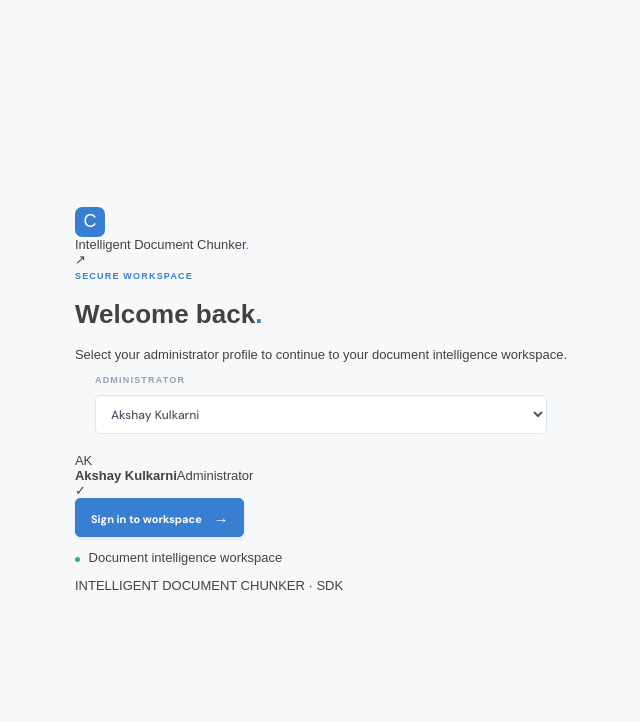
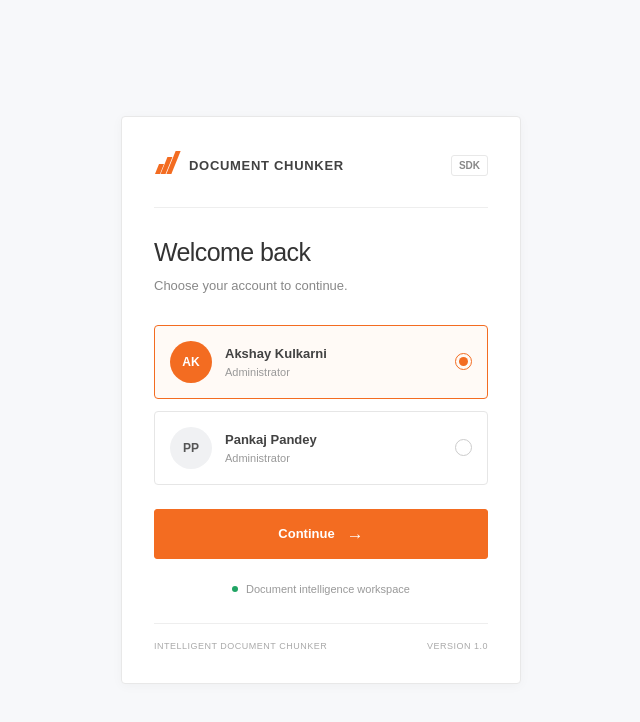
Before and after one commit to helloakshay04/gp_intelligent_document_chunker, an Angular app in the folder frontend/: page / in a window 1280 px wide. Shown: the top 722 px of the page, without its empty margins (319-959 px from the left). Built offline with nearby package versions, Linux system fonts and the light colour scheme.

Commit message:
Update app.component.ts

```diff
--- a/frontend/src/app/app.component.ts
+++ b/frontend/src/app/app.component.ts
@@ -40,86 +40,104 @@ interface ApiResult {
   standalone: true,
   imports: [CommonModule, FormsModule],
   template: `
-    <!-- LOGIN SCREEN -->
+    <!-- KITE-INSPIRED ADMIN LOGIN -->
     <div class="login-screen" *ngIf="!isLoggedIn">
-      <div class="login-background login-orb-one"></div>
-      <div class="login-background login-orb-two"></div>
+      <div class="kite-login-card">
 
-      <div class="login-card">
-        <div class="login-brand">
-          <div class="brand-mark">C</div>
-          <span>
-            Intelligent Document Chunker<span class="brand-dot">.</span>
+        <div class="kite-brand">
+          <div class="kite-logo">
+            <span></span>
+            <span></span>
+            <span></span>
+          </div>
+
+          <span class="kite-brand-name">
+            DOCUMENT CHUNKER
           </span>
+
+          <span class="kite-version">SDK</span>
         </div>
 
-        <div class="login-icon">↗</div>
+        <div class="kite-divider"></div>
 
-        <div class="login-heading">
-          <span class="eyebrow">SECURE WORKSPACE</span>
-          <h1>
-            Welcome back<span class="brand-dot">.</span>
-          </h1>
-          <p>
-            Select your administrator profile to continue
-            to your document intelligence workspace.
-          </p>
+        <div class="kite-heading">
+          <h1>Welcome back</h1>
+          <p>Choose your account to continue.</p>
         </div>
 
-        <div class="form-group login-form-group">
-          <label for="adminSelect">ADMINISTRATOR</label>
+        <div class="admin-options">
 
-          <select
-            id="adminSelect"
-            name="adminSelect"
-            [(ngModel)]="selectedAdmin"
+          <button
+            type="button"
+            class="admin-option"
+            [class.selected]="selectedAdmin === 'Akshay Kulkarni'"
+            [attr.aria-pressed]="selectedAdmin === 'Akshay Kulkarni'"
+            (click)="selectAdmin('Akshay Kulkarni')"
           >
-            <option value="Akshay Kulkarni">
-              Akshay Kulkarni
-            </option>
-            <option value="Pankaj Pandey">
-              Pankaj Pandey
-            </option>
-          </select>
+            <span class="kite-avatar">AK</span>
+
+            <span class="admin-details">
+              <strong>Akshay Kulkarni</strong>
+              <small>Administrator</small>
+            </span>
+
+            <span class="selection-indicator">
+              <span></span>
+            </span>
+          </button>
+
+          <button
+            type="button"
+            class="admin-option"
+            [class.selected]="selectedAdmin === 'Pankaj Pandey'"
+            [attr.aria-pressed]="selectedAdmin === 'Pankaj Pandey'"
+            (click)="selectAdmin('Pankaj Pandey')"
+          >
+            <span class="kite-avatar">PP</span>
+
+            <span class="admin-details">
+              <strong>Pankaj Pandey</strong>
+              <small>Administrator</small>
+            </span>
+
+            <span class="selection-indicator">
+              <span></span>
+            </span>
+          </button>
+
         </div>
 
-        <div class="selected-admin">
-          <div class="admin-avatar">
-            {{ getAdminInitials() }}
-          </div>
-
-          <div class="selected-admin-info">
-            <strong>{{ selectedAdmin }}</strong>
-            <span>Administrator</span>
-          </div>
-
-          <span class="admin-check">✓</span>
-        </div>
+        <p class="login-error" *ngIf="error">
+          {{ error }}
+        </p>
 
         <button
           type="button"
-          class="btn-primary login-button"
+          class="kite-continue"
           [disabled]="!selectedAdmin"
           (click)="login()"
         >
-          Sign in to workspace <span>→</span>
+          Continue <span>→</span>
         </button>
 
-        <p class="login-disclaimer">
-          <span class="tiny-green-dot"></span>
+        <div class="kite-security">
+          <span class="security-dot"></span>
           Document intelligence workspace
-        </p>
+        </div>
 
-        <div class="login-footer">
-          INTELLIGENT DOCUMENT CHUNKER · SDK
+        <div class="kite-footer">
+          <span>INTELLIGENT DOCUMENT CHUNKER</span>
+          <span>VERSION 1.0</span>
         </div>
+
       </div>
     </div>
 
-    <!-- EXISTING DOCUMENT CHUNKER DASHBOARD -->
+    <!-- MAIN APPLICATION -->
     <div class="app-shell" *ngIf="isLoggedIn">
 
       <header class="topbar">
+
         <div class="brand">
           <div class="brand-mark">C</div>
 
@@ -131,8 +149,14 @@ interface ApiResult {
         </div>
 
         <div class="top-actions">
-          <span class="status-dot"></span>
-          <span>Workspace</span>
+          <span
+            class="status-dot"
+            [class.status-offline]="healthStatus !== '200'"
+          ></span>
+
+          <span>
+            {{ healthStatus === '200' ? 'Connected' : 'API status unknown' }}
+          </span>
 
           <span class="divider"></span>
 
@@ -146,10 +170,7 @@ interface ApiResult {
           </button>
 
           <div class="user-profile" [title]="selectedAdmin">
-            <span class="avatar">
-              {{ getAdminInitials() }}
-            </span>
-
+            <span class="avatar">{{ getAdminInitials() }}</span>
             <span class="user-name">{{ selectedAdmin }}</span>
 
             <button
@@ -162,9 +183,11 @@ interface ApiResult {
             </button>
           </div>
         </div>
+
       </header>
 
       <aside class="sidebar">
+
         <div class="nav-caption">WORKSPACE</div>
 
         <button
@@ -181,7 +204,7 @@ interface ApiResult {
           type="button"
           class="nav-item"
           [class.active]="activeTab === 'history'"
-          (click)="activeTab = 'history'; showHistoryNotice()"
+          (click)="showHistoryNotice()"
         >
           <span class="nav-icon">◷</span>
           Processing history
@@ -190,11 +213,13 @@ interface ApiResult {
         <div class="side-bottom">
           <div class="version">DOCUMENT CHUNKER · SDK</div>
         </div>
+
       </aside>
 
       <main class="main-content">
 
         <div class="page-heading">
+
           <div>
             <div class="eyebrow">
               DOCUMENT INTELLIGENCE / CHUNKING
@@ -214,6 +239,7 @@ interface ApiResult {
             <span class="tiny-green-dot"></span>
             Workspace active
           </div>
+
         </div>
 
         <!-- METRICS -->
@@ -239,7 +265,11 @@ interface ApiResult {
             <div class="metric-label">CHUNK COUNT</div>
 
             <div class="metric-value">
-              {{ result?.total_chunks ?? (result ? result.chunks.length : '—') }}
+              {{
+                result
+                  ? (result.total_chunks ?? result.chunks.length)
+                  : '—'
+              }}
             </div>
 
             <div class="metric-foot">
@@ -288,10 +318,9 @@ interface ApiResult {
 
         </div>
 
-        <!-- WORKSPACE -->
+        <!-- CONFIGURATION AND OUTPUT -->
         <div class="workspace-grid">
 
-          <!-- CONFIGURATION PANEL -->
           <section class="panel config-panel">
 
             <div class="panel-header">
@@ -442,7 +471,7 @@ interface ApiResult {
 
           </section>
 
-          <!-- RESULTS PANEL -->
+          <!-- RESULTS -->
           <section class="panel results-panel">
 
             <div class="panel-header">
@@ -455,6 +484,7 @@ interface ApiResult {
               </div>
 
               <div class="output-actions" *ngIf="result">
+
                 <button
                   type="button"
                   class="small-btn"
@@ -470,6 +500,7 @@ interface ApiResult {
                 >
                   ↓ Export
                 </button>
+
               </div>
             </div>
 
@@ -504,13 +535,14 @@ interface ApiResult {
 
             </div>
 
-            <!-- RESULTS -->
+            <!-- GENERATED CHUNKS -->
             <div *ngIf="result" class="result-content">
 
               <div class="result-summary">
 
                 <div>
                   <span class="result-kicker">DOCUMENT</span>
+
                   <strong>
                     {{ result.document?.filename || file?.name }}
                   </strong>
@@ -518,6 +550,7 @@ interface ApiResult {
 
                 <div>
                   <span class="result-kicker">CHUNKS</span>
+
                   <strong>
                     {{ result.total_chunks ?? result.chunks.length }}
                   </strong>
@@ -525,6 +558,7 @@ interface ApiResult {
 
                 <div>
                   <span class="result-kicker">MODE</span>
+
                   <strong>
                     {{ isPreview ? 'Preview' : 'Full run' }}
                   </strong>
@@ -609,7 +643,9 @@ interface ApiResult {
           <span>
             <i></i>
             CHUNKING API
-            <b>{{ healthStatus === '200' ? 'OPERATIONAL' : 'UNVERIFIED' }}</b>
+            <b>
+              {{ healthStatus === '200' ? 'OPERATIONAL' : 'UNVERIFIED' }}
+            </b>
           </span>
         </footer>
 
@@ -641,7 +677,19 @@ export class AppComponent {
 
   constructor(private http: HttpClient) {}
 
-  // ADMIN LOGIN
+  // ADMIN SELECTION
+
+  selectAdmin(name: string): void {
+    if (
+      name !== 'Akshay Kulkarni' &&
+      name !== 'Pankaj Pandey'
+    ) {
+      return;
+    }
+
+    this.selectedAdmin = name;
+    this.error = '';
+  }
 
   getAdminInitials(): string {
     return this.selectedAdmin
@@ -656,22 +704,28 @@ export class AppComponent {
       this.selectedAdmin !== 'Akshay Kulkarni' &&
       this.selectedAdmin !== 'Pankaj Pandey'
     ) {
-      this.error = 'Please select a valid administrator.';
+      this.error = 'Please select an administrator.';
       return;
     }
 
     this.isLoggedIn = true;
     this.error = '';
     this.notice = '';
+    this.activeTab = 'chunk';
   }
 
   logout(): void {
     this.isLoggedIn = false;
     this.error = '';
     this.notice = '';
+    this.result = null;
+    this.file = null;
+    this.busy = false;
+    this.activeTab = 'chunk';
   }
 
   showHistoryNotice(): void {
+    this.activeTab = 'history';
     this.notice =
       'Processing history is not connected to a history API yet.';
   }
@@ -685,10 +739,8 @@ export class AppComponent {
     this.result = null;
     this.error = '';
     this.notice = '';
-
-    if (this.file) {
-      this.activeTab = 'chunk';
-    }
+    this.isPreview = false;
+    this.activeTab = 'chunk';
   }
 
   formatSize(bytes: number): string {
@@ -703,7 +755,7 @@ export class AppComponent {
     return `${(bytes / 1048576).toFixed(2)} MB`;
   }
 
-  // DOCUMENT CHUNKING
+  // CHUNKING API
 
   run(preview: boolean): void {
     if (!this.file || this.busy) {
@@ -713,8 +765,13 @@ export class AppComponent {
     const size = Number(this.chunkSize);
     const overlapValue = Number(this.overlap);
 
-    if (!Number.isFinite(size) || size < 100 || size > 10000) {
-      this.error = 'Chunk size must be between 100 and 10,000.';
+    if (
+      !Number.isFinite(size) ||
+      size < 100 ||
+      size > 10000
+    ) {
+      this.error =
+        'Chunk size must be between 100 and 10,000.';
       return;
     }
 
@@ -752,7 +809,9 @@ export class AppComponent {
       next: data => {
         this.result = {
           ...data,
-          chunks: Array.isArray(data?.chunks) ? data.chunks : []
+          chunks: Array.isArray(data?.chunks)
+            ? data.chunks
+            : []
         };
 
         this.isPreview = preview;
@@ -781,7 +840,7 @@ export class AppComponent {
     });
   }
 
-  // CHUNK METADATA
+  // METADATA
 
   metadataEntries(
     meta?: Record<string, unknown>
@@ -795,7 +854,7 @@ export class AppComponent {
       .map(([key, value]) => [key, String(value)]);
   }
 
-  // JSON EXPORT
+  // DOWNLOAD JSON
 
   downloadJson(): void {
     if (!this.result) {
@@ -824,6 +883,8 @@ export class AppComponent {
     URL.revokeObjectURL(url);
   }
 
+  // COPY JSON
+
   copyJson(): void {
     if (!this.result) {
       return;
@@ -842,17 +903,20 @@ export class AppComponent {
         this.error = '';
       })
       .catch(() => {
-        this.error = 'Clipboard access was blocked by the browser.';
+        this.error =
+          'Clipboard access was blocked by the browser.';
       });
   }
 
-  // BACKEND HEALTH CHECK
+  // API HEALTH CHECK
 
   checkHealth(): void {
     this.error = '';
     this.notice = '';
 
-    this.http.get<unknown>(`${this.apiUrl}/health`).subscribe({
+    this.http.get<unknown>(
+      `${this.apiUrl}/health`
+    ).subscribe({
       next: () => {
         this.healthStatus = '200';
         this.notice = 'API connection is healthy.';
```
